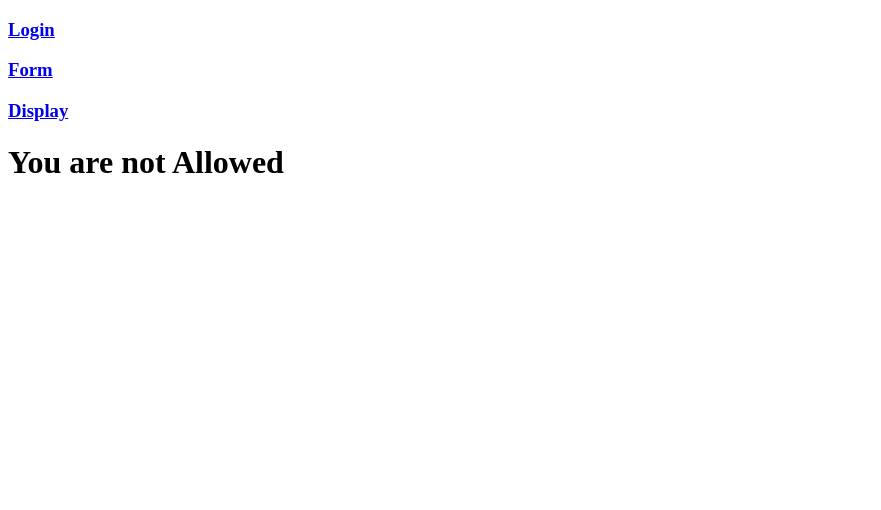
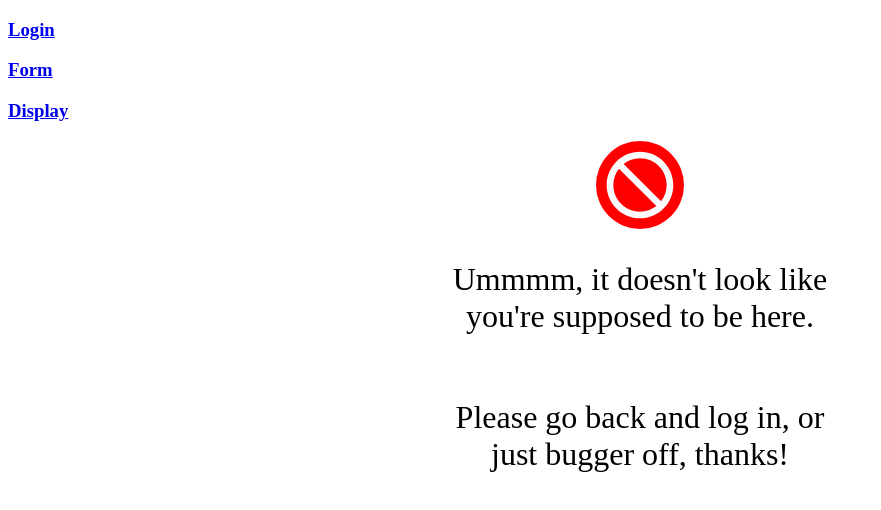
Before and after one commit to limzkil/OM-binder-program, a React (Create React App) app: page /display/1 in a window 1280 px wide. Shown: the top 510 px of the page, without its empty margins (0-881 px from the left). Built offline with nearby package versions, Linux system fonts and the light colour scheme; no server answers.

Commit message:
added styling to unauthorized page

```diff
--- a/src/AdminLogin.js
+++ b/src/AdminLogin.js
@@ -51,9 +51,6 @@ export default function AdminLogin() {
     }
   }, [authToken, isError])
 
-  console.log(authToken)
-  console.log(isError)
-
   return (
     <Container component="main" maxWidth="xs">
       <CssBaseline />
--- a/src/Display.js
+++ b/src/Display.js
@@ -6,6 +6,9 @@ import Cookies from "js-cookie";
 //MUI general import
 import CssBaseline from "@material-ui/core/CssBaseline";
 
+// component to show when user is not authorized to see data
+import NotAuthorized from "./NotAuthorized";
+
 //tab imports
 import AppBar from "@material-ui/core/AppBar";
 import Tabs from "@material-ui/core/Tabs";
@@ -13,8 +16,6 @@ import Tab from "@material-ui/core/Tab";
 
 //grid import
 import Grid from '@material-ui/core/Grid';
-
-
 
 //components to pass in fetched data
 import Inventory from "./fetchComponents/Inventory";
@@ -103,7 +104,7 @@ if(isAuthenticated)
     </>
   )}else{
     return(
-      <h1>You are not Allowed</h1>
+      <NotAuthorized />
     )
   }
 
--- /dev/null
+++ b/src/NotAuthorized.js
@@ -0,0 +1,43 @@
+import NotInterestedIcon from '@material-ui/icons/NotInterested';
+import Avatar from '@material-ui/core/Avatar';
+import { makeStyles } from '@material-ui/core/styles';
+import Container from '@material-ui/core/Container';
+
+const useStyles = makeStyles((theme) => ({
+  container: {
+    display: "flex",
+    flexDirection: "column",
+    alignItems: "center",
+    justifyContent: "space-between"
+  },
+  avatar: {
+    backgroundColor: "#f00",
+    width: theme.spacing(11),
+    height: theme.spacing(11)
+  },
+  icon: {
+    width: theme.spacing(10),
+    height: theme.spacing(10)
+  },
+  text: {
+    fontSize: "2em",
+    textAlign: "center"
+  }
+}))
+
+function NotAuthorized() {
+
+  const classes = useStyles();
+
+  return (
+    <Container component="main" maxWidth="xs" className={classes.container}>
+      <Avatar className={classes.avatar}>
+        <NotInterestedIcon className={classes.icon}/>
+      </Avatar>
+      <p className={classes.text}>Ummmm, it doesn't look like you're supposed to be here.</p>
+      <p className={classes.text}>Please go back and log in, or just bugger off, thanks!</p>
+    </Container>
+  )
+}
+
+export default NotAuthorized
```
Also changed, not shown: server.js (+0 -9 lines).
